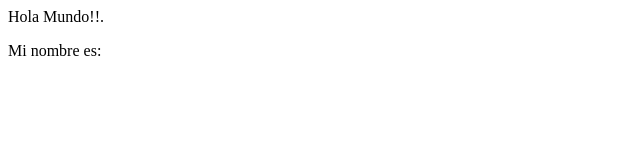
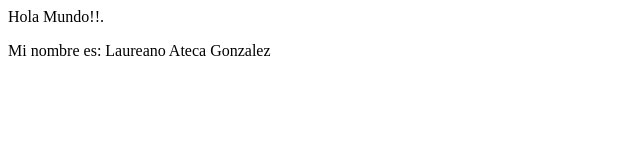
Before and after one commit to LaureAtecaGonzalez/uax-devops-01, a plain HTML site: page index.html in a window 1280 px wide. Shown: the whole page, without its empty margins (0-640 px from the left). Drawn offline with Linux system fonts and the light colour scheme.

Commit message:
UPDATED: added my name

```diff
--- a/index.html
+++ b/index.html
@@ -4,6 +4,6 @@
     </head>
     <body>
         <p>Hola Mundo!!.</p>
-	<p>Mi nombre es: </p>
+	<p>Mi nombre es: Laureano Ateca Gonzalez </p>
     </body>
 </html>
```
